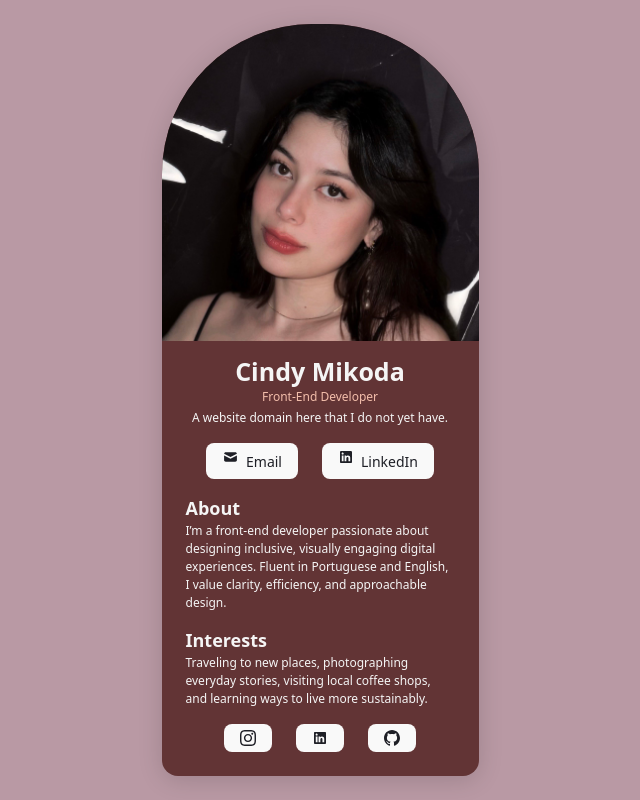
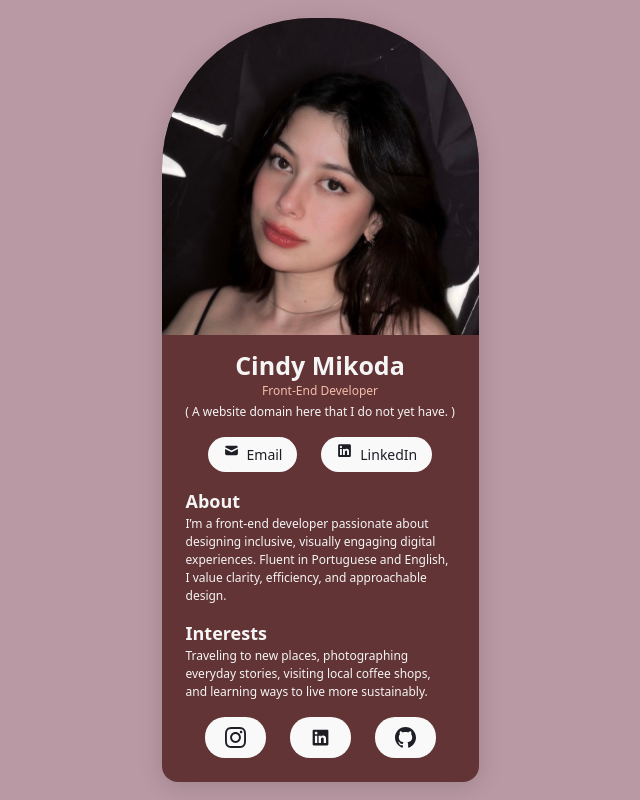
Before and after one commit to cindymikoda/Mikoda, a React (Vite) app: page / in a window 1280 px wide. Shown: the whole page, without its empty margins (320-960 px from the left). Built offline with nearby package versions, Linux system fonts and the light colour scheme.

Commit message:
Rouded button borders to match the rounded top card Resized the social icons for better looks.

```diff
--- a/src/App.css
+++ b/src/App.css
@@ -48,15 +48,13 @@ h1, h2, p {
   padding-bottom: 1.5rem;
 }
 
-button {
-  color: var(--color-dark);
-  display: flex;
-  align-items: center;
-  gap: 0.5em;
+.contact button img {
+  width: 1.2em;
+  height: 1.2em;
 }
 
-button img {
-  color: var(--color-dark);
-  width: 16px;
-  height: 16px;
+.social button img {
+  padding: 5px;
+  width: 1.5em;
+  height: 1.5em;
 }
--- a/src/components/Info.jsx
+++ b/src/components/Info.jsx
@@ -4,7 +4,7 @@ export default function Info() {
       <img src="profilepic.jpg" alt="Cindy Mikoda" />
       <h1>Cindy Mikoda</h1>
       <p className="position">Front-End Developer</p>
-      <p>A website domain here that I do not yet have.</p>
+      <p>( A website domain here that I do not yet have. )</p>
       <div className="contact">
         <button className="email-button">
           <img src="Mail-icon.svg" alt="Email icon" />
--- a/src/index.css
+++ b/src/index.css
@@ -56,18 +56,22 @@ p {
 }
 
 button {
-  border-radius: 8px;
-  border: 1px solid transparent;
+  display: flex;
+  align-items: center;
+  gap: 0.5em;
+  border-radius: 20px;
+  border: none;
   padding: 5px 15px;
   font-size: 14px;
   font-weight: 500;
   font-family: inherit;
+  color: var(--color-dark);
   background-color: var(--color-text);
   cursor: pointer;
-  transition: border-color 0.25s;
+  transition: background-color 0.25s;
 }
 button:hover {
-  border-color: var(--color-icon);
+  background-color: var(--color-icon);
 }
 button:focus,
 button:focus-visible {
```
